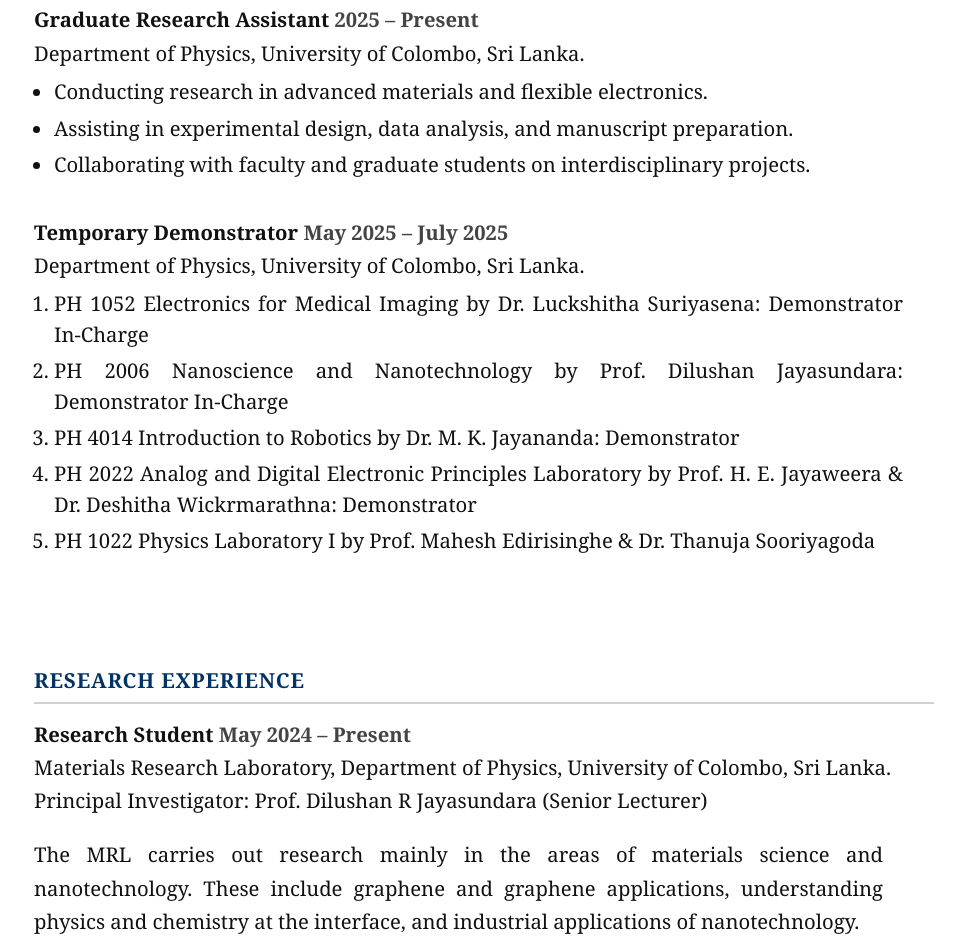
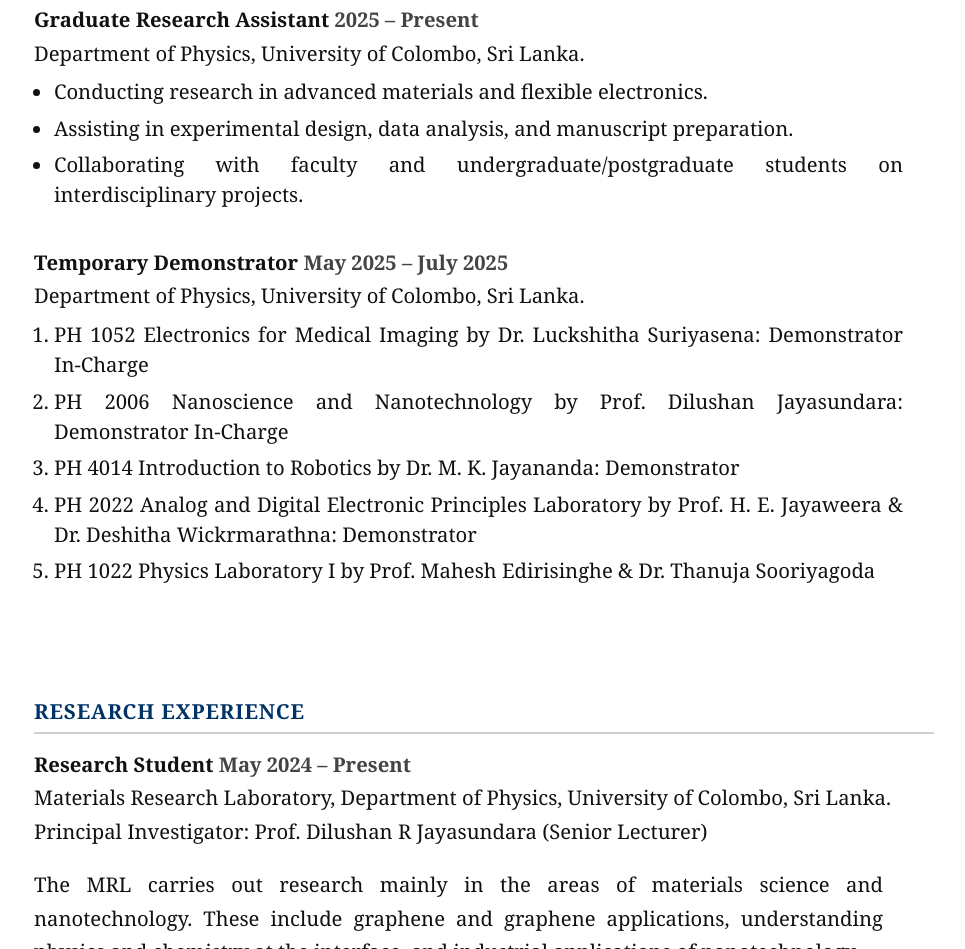
Before and after one commit to swidyawansa/swidyawansa.github.io, a plain HTML site: page index.html in a window 1280 px wide. Shown: the part 2238-3187 px from the top of the page, without its empty margins (156-1121 px from the left). Drawn offline with Linux system fonts and the light colour scheme.

Commit message:
Update index.html

```diff
--- a/index.html
+++ b/index.html
@@ -207,7 +207,7 @@ section p, section li{ max-width: 75ch; }
         <ul>
           <li>Conducting research in advanced materials and flexible electronics.</li>
           <li>Assisting in experimental design, data analysis, and manuscript preparation.</li>
-          <li>Collaborating with faculty and graduate students on interdisciplinary projects.</li>
+          <li>Collaborating with faculty and undergraduate/postgraduate students on interdisciplinary projects.</li>
         </ul>
 
   <div style="height:1.5em;"></div>
```
